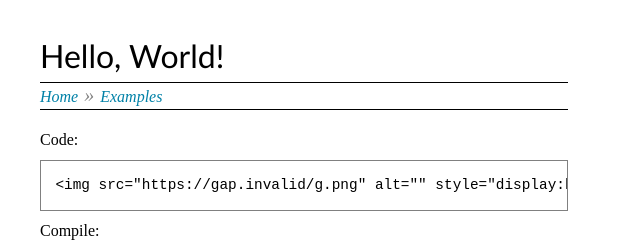
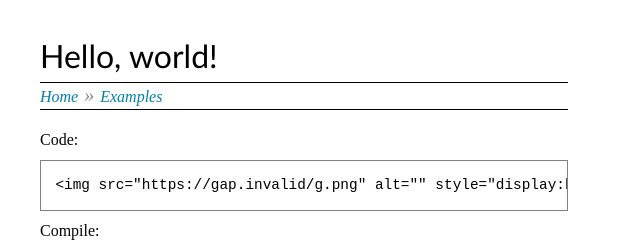
Before and after one commit to austral/austral.github.io, a Jekyll site: the page built from examples/hello-world.md, in a window 1280 px wide. Shown: the top 242 px of the page, without its empty margins (0-640 px from the left). Built offline with Jekyll 4.4.1, drawn with Linux system fonts in a browser that asks for light colours.

```diff
--- a/examples/hello-world.md
+++ b/examples/hello-world.md
@@ -1,5 +1,5 @@
 ---
-title: Hello, World!
+title: Hello, world!
 ---
 
 {% capture source %}{% include examples/hello-world/hello.aum %}{% endcapture %}
```
Also changed, not shown: examples/index.md (+1 -1 lines).
